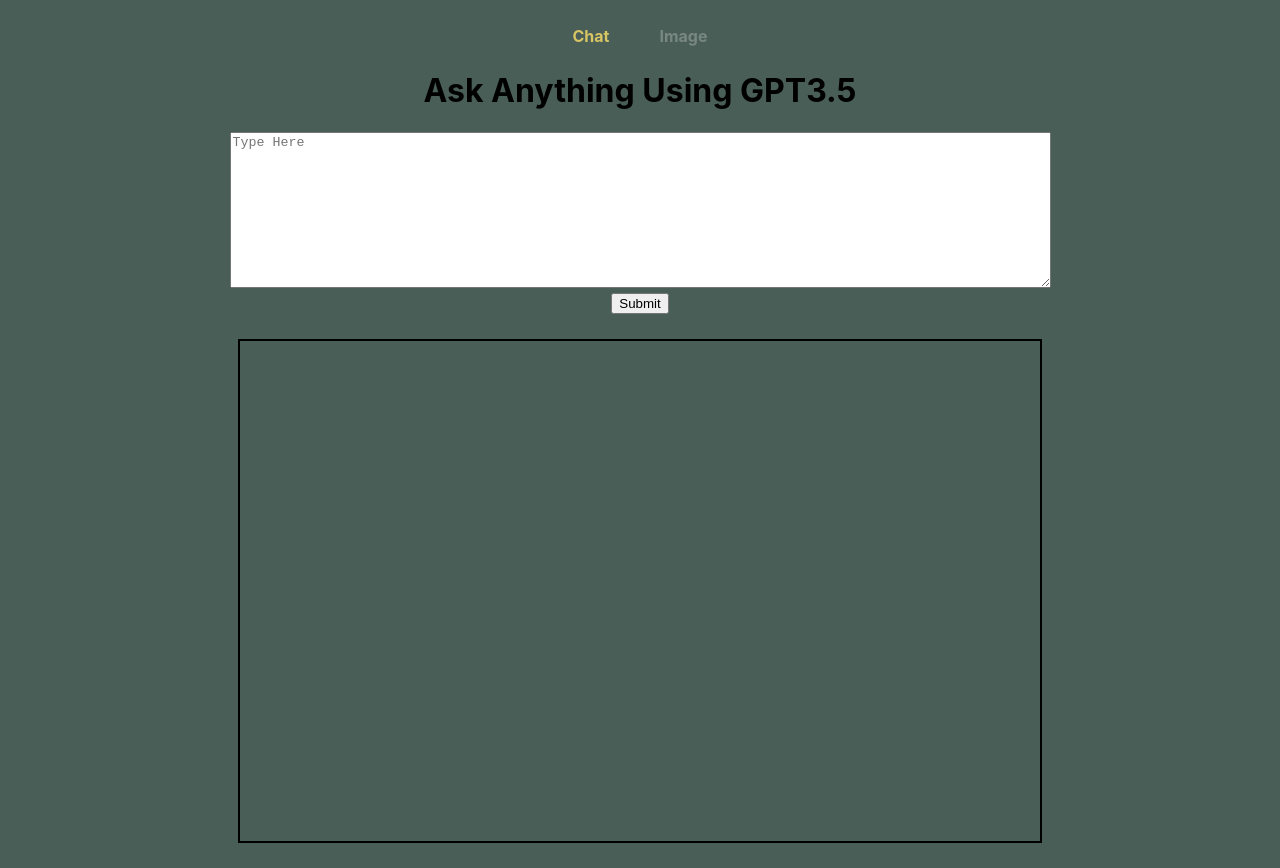
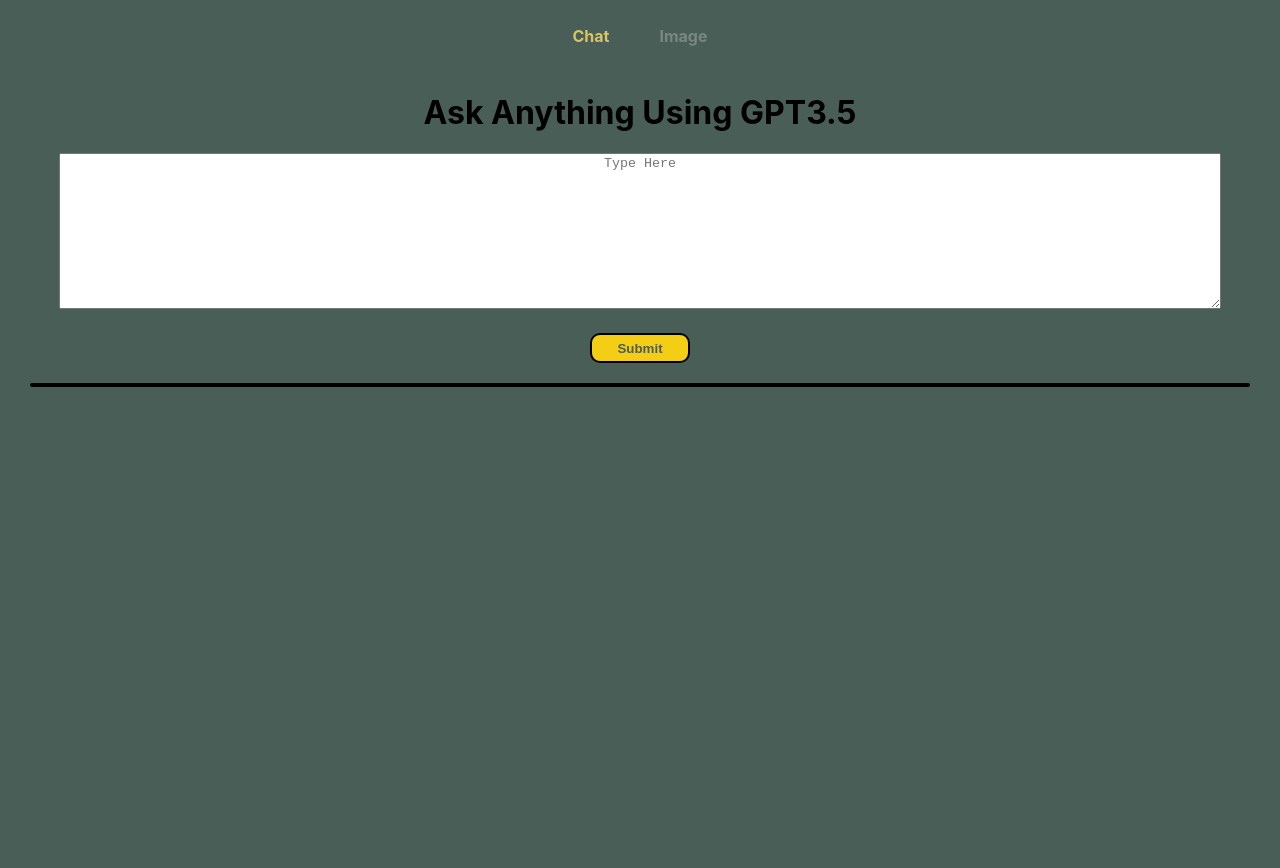
Before and after one commit to j-abellera/openai-project, a React (Create React App) app: page /chat in a window 1280 px wide. After the commit the page ends 800 px from the top, so only its background shows below. Built offline with nearby package versions, Linux system fonts and the light colour scheme; no server answers.

Commit message:
styling bandaid

```diff
--- a/src/App.css
+++ b/src/App.css
@@ -40,6 +40,46 @@
   color: #d8c564;
 }
 
+/* copy paste for regular windows size. FIX LATER */
+.App {
+  display: flex;
+  flex-flow: row wrap;
+  width: 100vw;
+  height: auto;
+  /* border: solid 2px red; */
+  justify-content: center;
+  margin: 0;
+  /* background-color: #495e57; */
+}
+.response {
+  width: 95%;
+  margin: 0;
+  height: auto;
+  border-radius: 10px;
+}
+form {
+  width: 95%;
+  margin: 0;
+}
+.asked {
+  margin: 0;
+}
+.submit {
+  width: 100px;
+  height: 30px;
+  margin: 20px 0;
+  color: #495e57;
+  font-weight: bold;
+  background-color: #f4ce14;
+  border: solid 2px black;
+  border-radius: 10px;
+}
+textarea {
+  width: 95%;
+  text-align: center;
+  justify-self: center;
+}
+
 @media screen and (max-width: 400px) {
   .App {
     display: flex;
```
